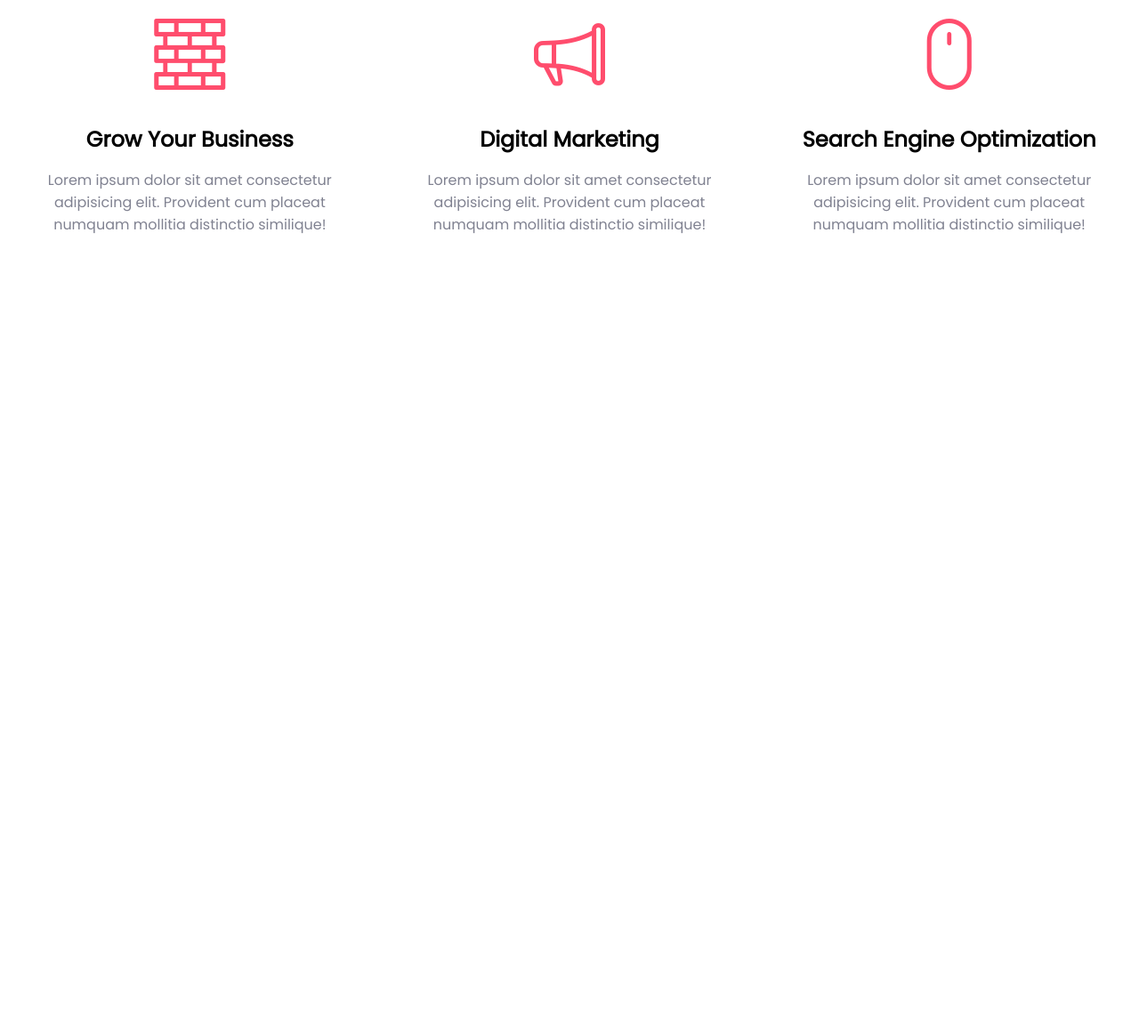
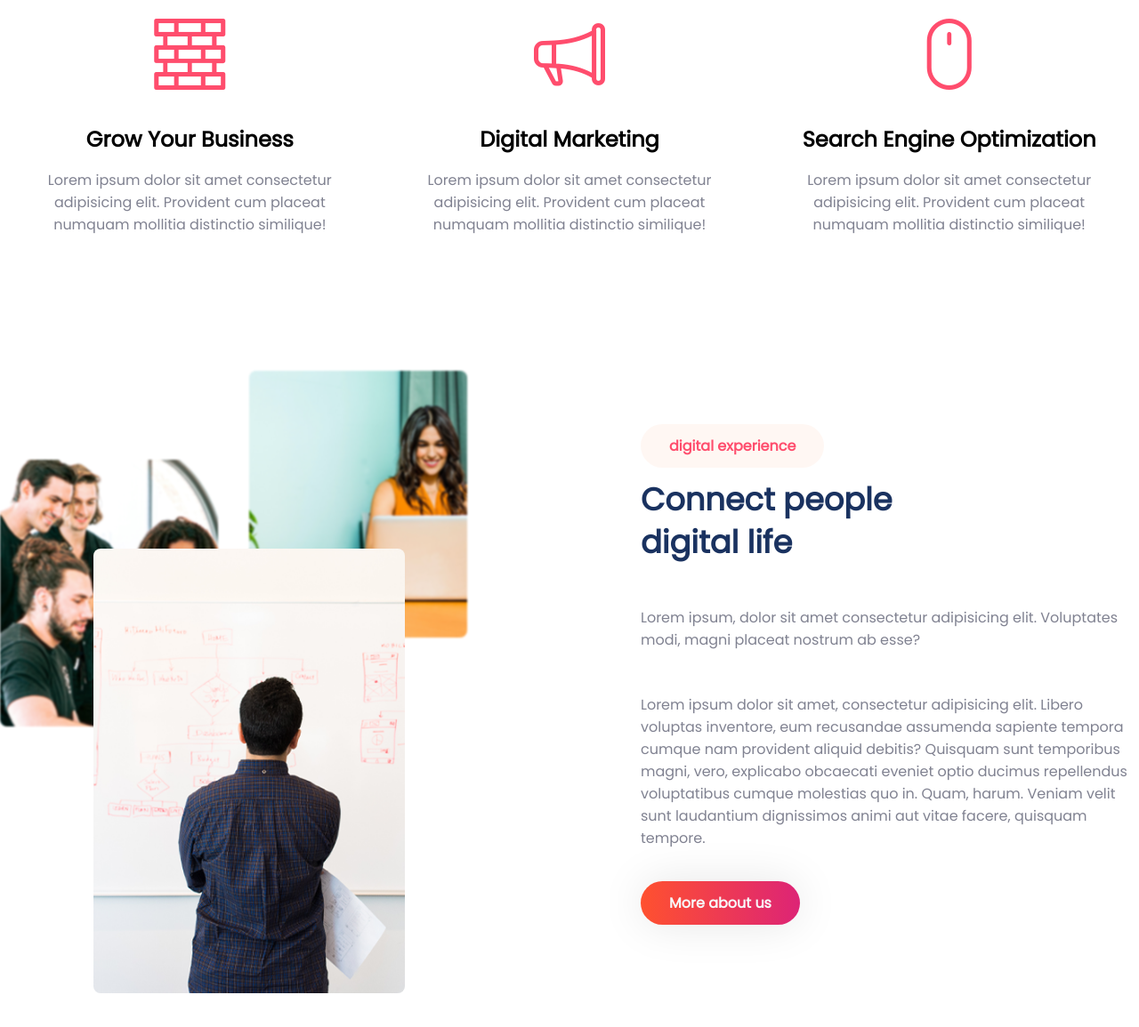
Before and after one commit to christianR15c/digital-marketing-html-css, a plain HTML site: page index.html in a window 1280 px wide. Shown: the part 974-2129 px from the top of the page at 89% size. Before the commit the page ends 1391 px from the top, so only its background shows below. Drawn offline with nearby package versions, Linux system fonts and the light colour scheme.

Commit message:
ft: digital life area added

```diff
--- a/index.html
+++ b/index.html
@@ -126,6 +126,37 @@
                 </div>
             </div>
         </section>
+        <!-- /closing agency area -->
+
+        <!-- agency life area -->
+        <section class="container mx-auto life-area">
+            <div class="grid cols-1 lg-cols-2 text-center md-text-left">
+                <div class="grid-images">
+                    <div class="item-one"></div>
+                    <div class="item-two"></div>
+                    <div class="item-three"></div>
+                </div>
+                <div class="py-10">
+                    <span class="d-iniline btn btn-primary bg-gradient-peach text-red">digital experience</span>
+                    <div class="font-poppins">
+                        <h1 class="text-lg text-dark py-5">
+                            Connect people <br> digital life
+                        </h1>
+                        <p class="py-5 text-gray">Lorem ipsum, dolor sit amet consectetur adipisicing elit. Voluptates
+                            modi, magni placeat nostrum ab esse?</p>
+                        <p class="text-gray py-5">Lorem ipsum dolor sit amet, consectetur adipisicing elit. Libero
+                            voluptas inventore, eum recusandae assumenda sapiente tempora cumque nam provident aliquid
+                            debitis? Quisquam sunt temporibus magni, vero, explicabo obcaecati eveniet optio ducimus
+                            repellendus voluptatibus cumque molestias quo in. Quam, harum. Veniam velit sunt laudantium
+                            dignissimos animi aut vitae facere, quisquam tempore.</p>
+                        <div class="py-5">
+                            <a href="#" class="btn btn-primary bg-gradient btn-shadow text-white">More about us</a>
+                        </div>
+                    </div>
+                </div>
+            </div>
+        </section>
+        <!-- /closing agency life area -->
 
     </main>
 
--- a/style.css
+++ b/style.css
@@ -282,6 +282,10 @@ ul {
     .container {
         width: 768px;
     }
+
+    .md-text-left {
+        text-align: left;
+    }
 }
 
 /* for large screen md(1024px) */
@@ -308,6 +312,10 @@ ul {
 
     .active {
         max-height: 100% !important;
+    }
+
+    .lg-cols-2 {
+        grid-template-columns: repeat(2, minmax(0, 1fr));
     }
 
     .lg-cols-3 {
@@ -399,3 +407,49 @@ ul {
 }
 
 /* ----- / closing Agency Area styles ----- */
+
+/* ----- Digital life styles ----- */
+#site-main .life-area>.grid {
+    column-gap: 10em;
+}
+
+#site-main .life-area .grid-images {
+    display: grid;
+    grid-template-columns: repeat(16, minmax(10px, 1fr));
+    grid-template-rows: repeat(8, minmax(100px, 1fr));
+}
+
+#site-main .life-area .grid-images .item-one {
+    background: var(--text-gray);
+    grid-column-start: 1;
+    grid-column-end: 8;
+    grid-row-start: 2;
+    grid-row-end: 5;
+    background: var(--bg-image1) no-repeat;
+    background-size: cover;
+    border-radius: 8px;
+    filter: blur(1px);
+}
+
+#site-main .life-area .grid-images .item-two {
+    background: var(--text-gray);
+    grid-column-start: 9;
+    grid-column-end: 16;
+    grid-row-start: 1;
+    grid-row-end: 4;
+    background: var(--bg-image2) no-repeat;
+    background-size: cover;
+    border-radius: 8px;
+    filter: blur(1px);
+}
+
+#site-main .life-area .grid-images .item-three {
+    background: var(--text-gray);
+    grid-area: 3/4/8/14;
+    background: var(--bg-image3) no-repeat;
+    background-size: cover;
+    border-radius: 8px;
+    z-index: 99;
+}
+
+/* ----- /closing Digital life styles ----- */
```
